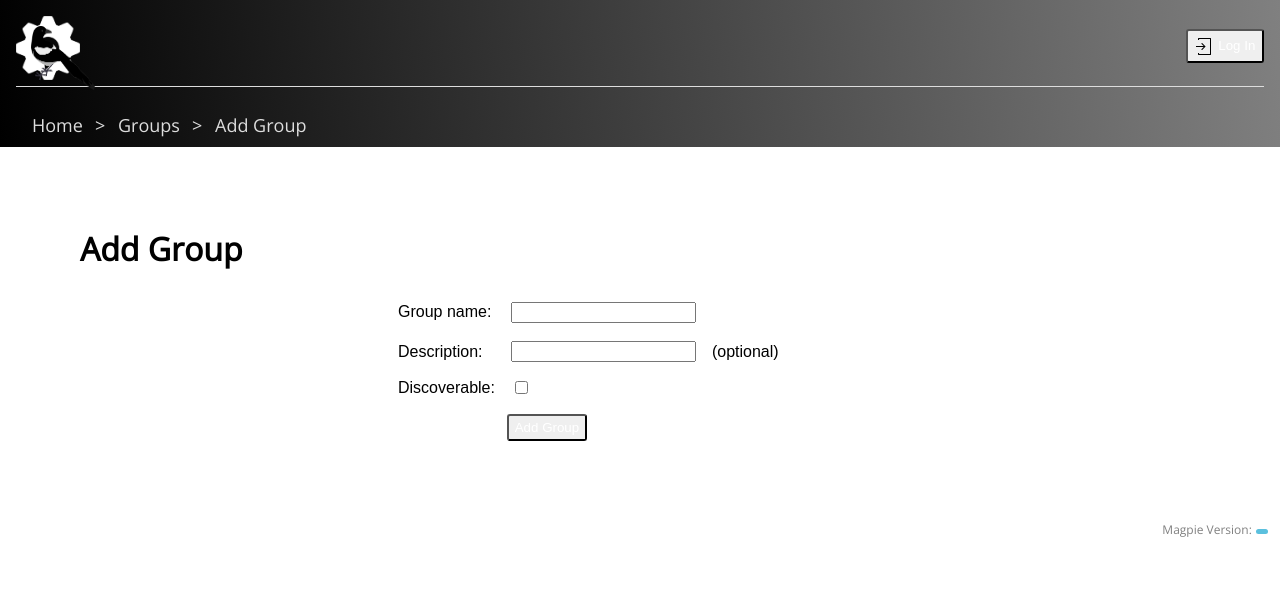
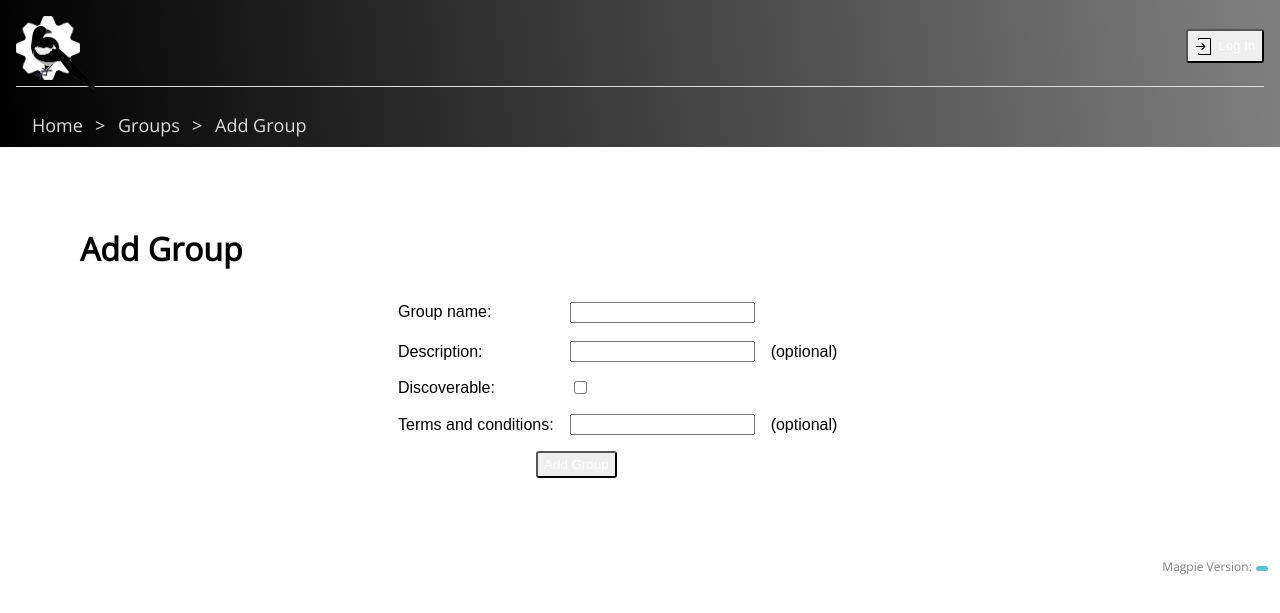
Before and after one commit to Ouranosinc/Magpie, a Python web app: template magpie/ui/management/templates/add_group.mako in a window 1280 px wide. Shown: the top 613 px of the page. Run offline with Mako, Linux system fonts and the light colour scheme; the template is opened without the code that fills it, so the values that code supplies are empty; some libraries are stand-ins or nearby versions.

Commit message:
add terms field to group creation page

```diff
--- a/magpie/ui/management/templates/add_group.mako
+++ b/magpie/ui/management/templates/add_group.mako
@@ -72,6 +72,31 @@
             </td>
         </tr>
         <tr>
+            <td>Terms and conditions:</td>
+            <td>
+                <label>
+                    <input type="text" name="terms" value="${form_terms}" />
+                </label>
+            </td>
+            <td>
+                %if not invalid_terms:
+                (optional)
+                %else:
+                <div class="alert-form-error"
+                    %if not invalid_terms:
+                        style="visibility: hidden"
+                    %endif
+                >
+                    <img src="${request.static_url('magpie.ui.home:static/exclamation-circle.png')}"
+                             alt="ERROR" class="icon-error" />
+                    <div class="alert-form-text alert-form-text-error">
+                        ${reason_terms}
+                    </div>
+                </div>
+                %endif
+            </td>
+        </tr>
+        <tr>
             <td class="centered" colspan="2">
                 <input type="submit" value="Add Group" name="create" class="button theme">
             </td>
```
Also changed, not shown: magpie/ui/management/views.py (+10 -3 lines).
